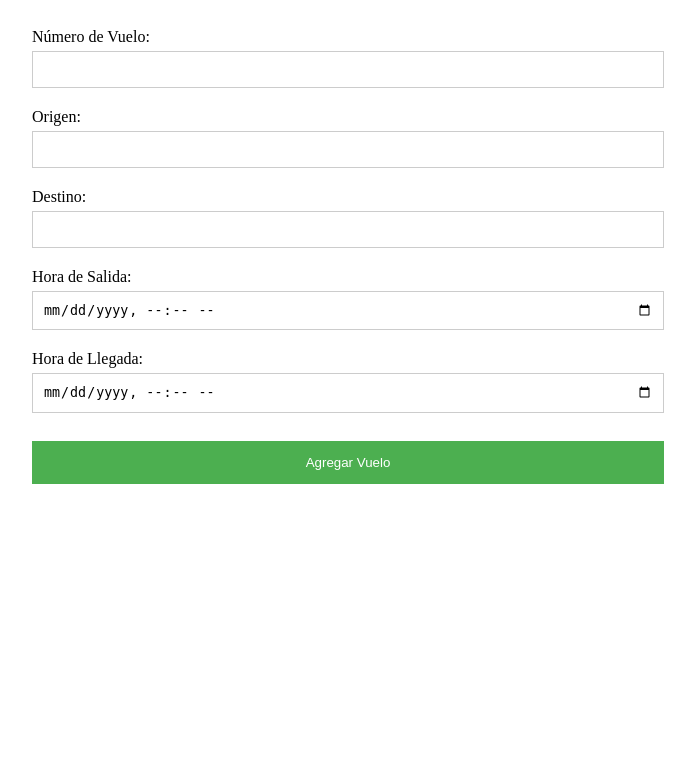
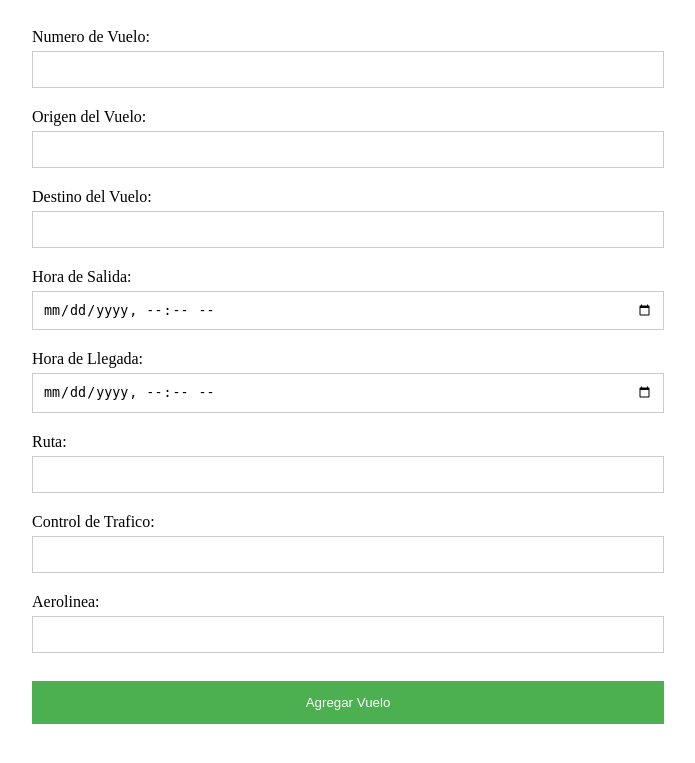
Before and after one commit to joseumana0406/A.D.D.S, a PHP site: page /agregarVuelo.html in a window 1280 px wide. Shown: the top 763 px of the page, without its empty margins (292-987 px from the left). Run offline with PHP 8.4, Linux system fonts and the light colour scheme.

Commit message:
se actualiza el codigo del archivo agregar vuelo, falta pulir la interfaz

```diff
--- a/agregarVuelo.html
+++ b/agregarVuelo.html
@@ -8,7 +8,7 @@
             margin: auto;
             padding: 20px;
         }
-        input[type="text"], input[type="datetime-local"] {
+        input[type="text"], input[type="datetime-local"], input[type="number"] {
             width: 100%;
             padding: 10px;
             margin: 5px 0 20px 0;
@@ -34,20 +34,30 @@
 
 <div class="container">
     <form action="agregarVuelo.php" method="post">
-        <label for="numeroVuelo">Número de Vuelo:</label>
-        <input type="text" id="numeroVuelo" name="numeroVuelo" required>
+        <label for="numeroVuelo">Numero de Vuelo:</label>
+        <input type="text" id="numeroVuelo" name="id" required>
 
-        <label for="origen">Origen:</label>
-        <input type="text" id="origen" name="origen" required>
+        <label for="origen">Origen del Vuelo:</label>
+        <input type="text" id="origen" name="origen_de_vuelo" required>
 
-        <label for="destino">Destino:</label>
-        <input type="text" id="destino" name="destino" required>
+        <label for="destino">Destino del Vuelo:</label>
+        <input type="text" id="destino" name="destino_de_vuelo" required>
 
         <label for="horaSalida">Hora de Salida:</label>
-        <input type="datetime-local" id="horaSalida" name="horaSalida" required>
+        <input type="datetime-local" id="horaSalida" name="salida" required>
 
         <label for="horaLlegada">Hora de Llegada:</label>
-        <input type="datetime-local" id="horaLlegada" name="horaLlegada" required>
+        <input type="datetime-local" id="horaLlegada" name="llegada" required>
+
+        <label for="rutaId">Ruta:</label>
+        <input type="number" id="rutaId" name="ruta_id" required>
+
+        <label for="controlDeTraficoId">Control de Trafico:</label>
+        <input type="number" id="controlDeTraficoId" name="control_de_trafico_id" required>
+
+        <!-- Nuevo campo para aerolinea_id -->
+        <label for="aerolineaId">Aerolinea:</label>
+        <input type="number" id="aerolineaId" name="aerolinea_id" required>
 
         <input type="submit" value="Agregar Vuelo">
     </form>
```
Also changed, not shown: agregarVuelo.php (+14 -7 lines).
